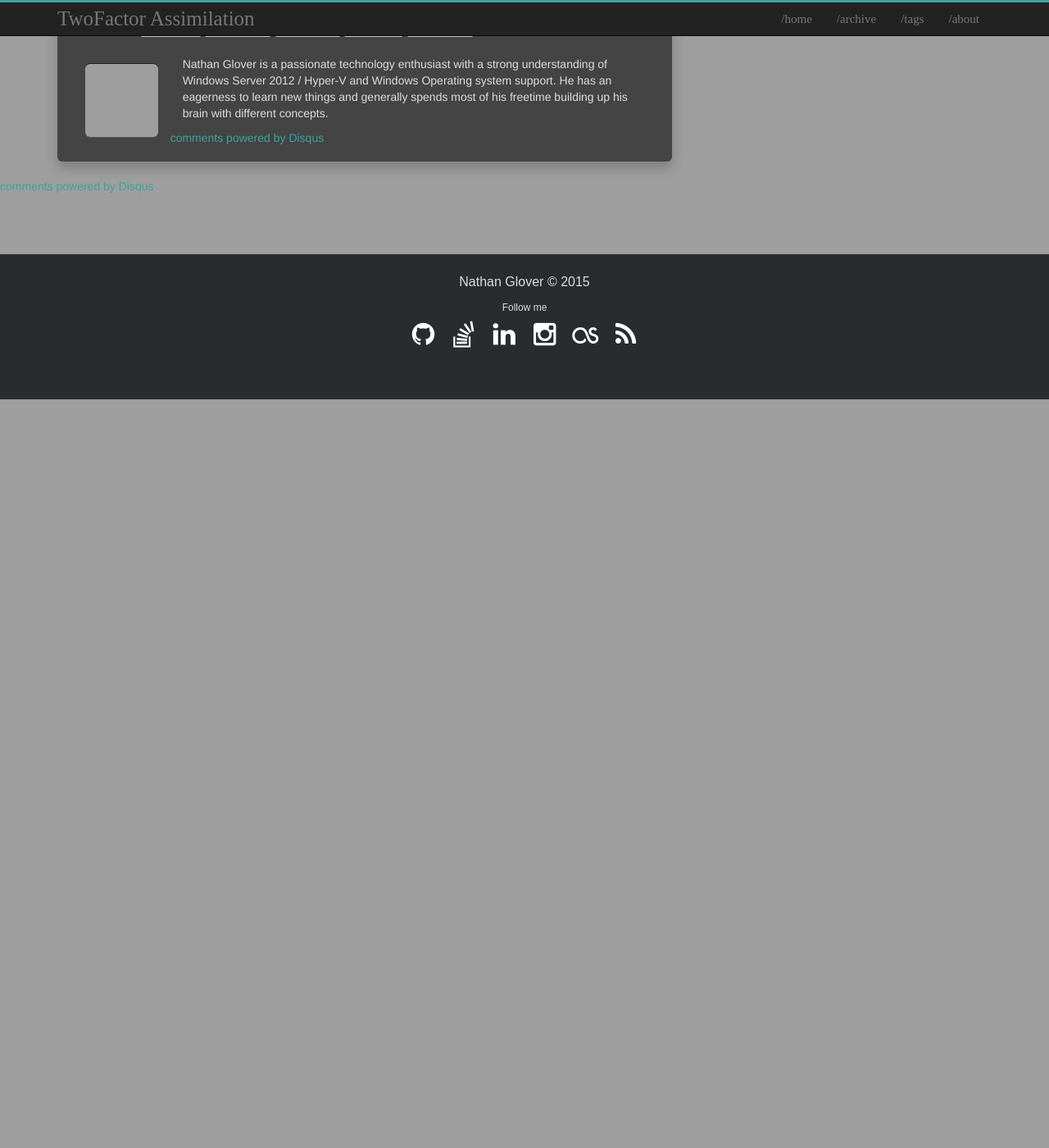
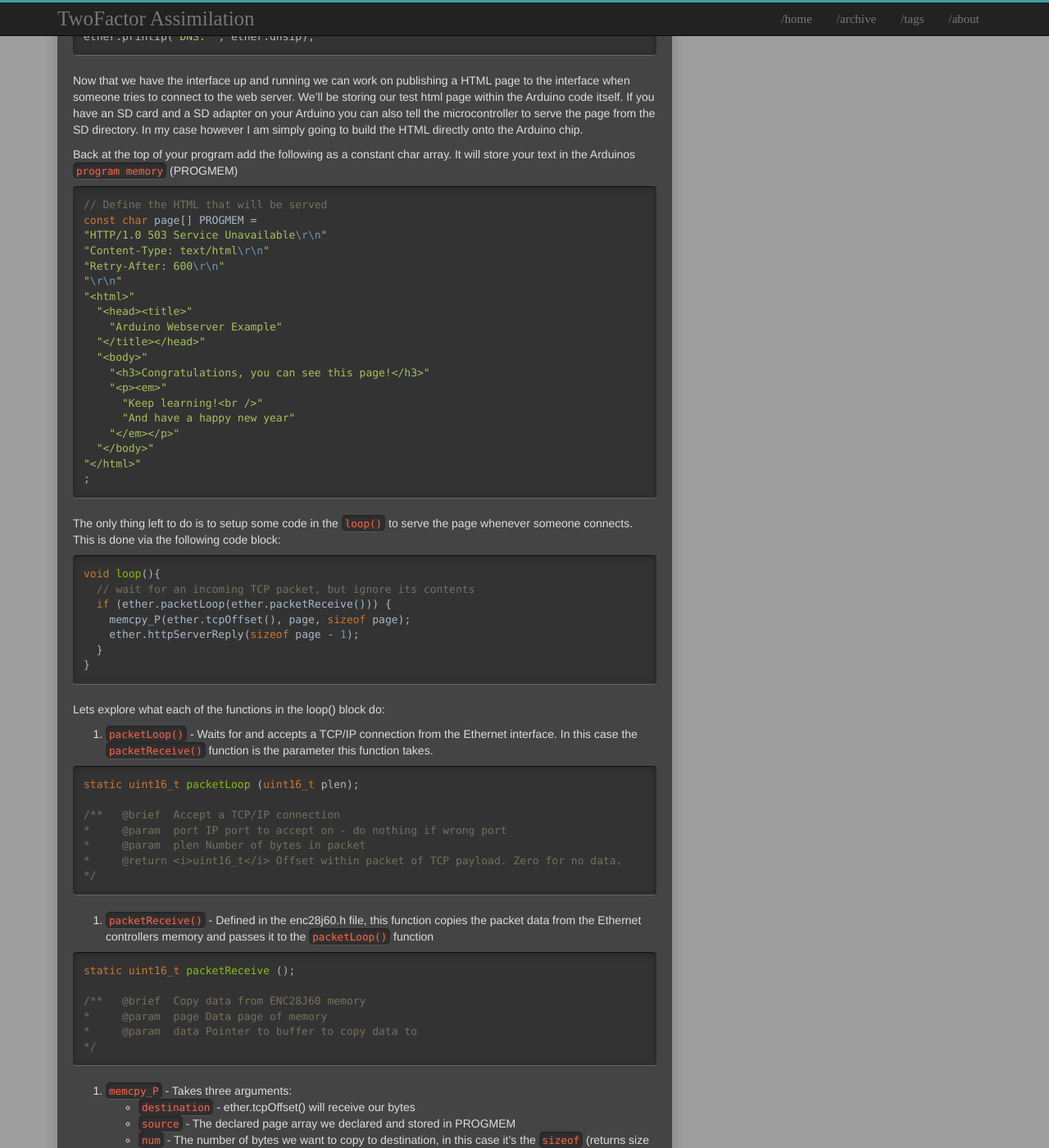
Before and after one commit to t04glovern/t04glovern.github.io.raw, a Jekyll site: the page built from _posts/2015-12-30-arduino-projects--ethernet-using-hr911105a.markdown, in a window 1280 px wide and 1400 px high, scrolled down 6079 px. Shown: the whole window at 82% size. Built offline with Jekyll 4.4.1, drawn with Linux system fonts in a browser that asks for light colours; comment, search, counter and statistics services are not loaded; before the commit the page ends 6566 px from its top, so only the background shows below that; some of the changed text lies outside the part shown; grey boxes are pictures that could not be loaded.

Commit message:
Final draft of Ethernet post

```diff
--- a/_posts/2015-12-30-arduino-projects--ethernet-using-hr911105a.markdown
+++ b/_posts/2015-12-30-arduino-projects--ethernet-using-hr911105a.markdown
@@ -144,17 +144,18 @@ Add a another byte array to store the mac address of the interface. You can eith
 static byte mymac[] = { 0x74,0x69,0x69,0x2D,0x30,0x31 };
 {% endhighlight c %}
 
-I would also recommend adding the following line to specify the TCP/IP buffer size. We will be using this later during the interface initialization.
+I would also recommend adding the following line to specify the `TCP/IP buffer size`. We will be using this later during the interface initialization.
 
 {% highlight c %}
 // TCP/IP send and receive buffer
 byte Ethernet::buffer[500];
 {% endhighlight c %}
 
-Now lets get started on the setup() code. We'll start by opening up a serial connection for debugging with the baud rate of 57600
+Now lets get started on the `setup()` code. We'll start by opening up a serial connection for debugging with the baud rate of 57600
 
 {% highlight c %}
 void setup() {
+  // Open a serial connection for debugging
   Serial.begin(57600);
   Serial.println("\n[Debugger]");
 {% endhighlight c %}
@@ -175,8 +176,9 @@ Now we need to initialize the Ethernet interface using the `ether.begin()` funct
 We can use the information above to construct the ether.begin() function using the Ethernet buffer size and our Ethernet mac address. We also want to wrap this initialization in an `if statement` to confirm the interface is constructed correctly. Use the following syntax to get that done:
 
 {% highlight c %}
+// Initialize the Ethernet interface
 if (ether.begin(sizeof Ethernet::buffer, mymac) == 0)
-    Serial.println( "Failed to access Ethernet controller");
+  Serial.println( "Failed to access Ethernet controller");
 {% endhighlight c %}
 
 Next we need to setup the interface with either DHCP or the static values we declared earlier on. You can choose to do either by implementing one of the following solutions:
@@ -205,13 +207,104 @@ static bool staticSetup (const uint8_t* my_ip,
 And therefore can be implemented as follows:
 
 {% highlight c %}
+// Setup IP statically
 ether.staticSetup(myip, gwip, dnsip, mask);
 {% endhighlight c %}
 
 At this point, we should have our interface setup. Just to make sure lets write out the IP values to serial:
 
 {% highlight c %}
+// Print IP information out to serial line
 ether.printIp("IP:  ", ether.myip);
 ether.printIp("GW:  ", ether.gwip);
 ether.printIp("DNS: ", ether.dnsip);
 {% endhighlight c %}
+
+Now that we have the interface up and running we can work on publishing a HTML page to the interface when someone tries to connect to the web server. We'll be storing our test html page within the Arduino code itself. If you have an SD card and a SD adapter on your Arduino you can also tell the microcontroller to serve the page from the SD directory. In my case however I am simply going to build the HTML directly onto the Arduino chip.
+
+Back at the top of your program add the following as a constant char array. It will store your text in the Arduinos `program memory` (PROGMEM)
+
+{% highlight c %}
+// Define the HTML that will be served
+const char page[] PROGMEM =
+"HTTP/1.0 503 Service Unavailable\r\n"
+"Content-Type: text/html\r\n"
+"Retry-After: 600\r\n"
+"\r\n"
+"<html>"
+  "<head><title>"
+    "Arduino Webserver Example"
+  "</title></head>"
+  "<body>"
+    "<h3>Congratulations, you can see this page!</h3>"
+    "<p><em>"
+      "Keep learning!<br />"
+      "And have a happy new year"
+    "</em></p>"
+  "</body>"
+"</html>"
+;
+{% endhighlight c %}
+
+The only thing left to do is to setup some code in the `loop()` to serve the page whenever someone connects. This is done via the following code block:
+
+{% highlight c %}
+void loop(){
+  // wait for an incoming TCP packet, but ignore its contents
+  if (ether.packetLoop(ether.packetReceive())) {
+    memcpy_P(ether.tcpOffset(), page, sizeof page);
+    ether.httpServerReply(sizeof page - 1);
+  }
+}
+{% endhighlight c %}
+
+Lets explore what each of the functions in the loop() block do:
+
+1. `packetLoop()` - Waits for and accepts a TCP/IP connection from the Ethernet interface. In this case the `packetReceive()` function is the parameter this function takes.
+
+{% highlight c %}
+static uint16_t packetLoop (uint16_t plen);
+
+/**   @brief  Accept a TCP/IP connection
+*     @param  port IP port to accept on - do nothing if wrong port
+*     @param  plen Number of bytes in packet
+*     @return <i>uint16_t</i> Offset within packet of TCP payload. Zero for no data.
+*/
+{% endhighlight c %}
+
+2. `packetReceive()` - Defined in the enc28j60.h file, this function copies the packet data from the Ethernet controllers memory and passes it to the `packetLoop()` function
+
+{% highlight c %}
+static uint16_t packetReceive ();
+
+/**   @brief  Copy data from ENC28J60 memory
+*     @param  page Data page of memory
+*     @param  data Pointer to buffer to copy data to
+*/
+{% endhighlight c %}
+
+3. `memcpy_P` - Takes three arguments:
+* `destination` - ether.tcpOffset() will receive our bytes
+* `source` - The declared page array we declared and stored in PROGMEM
+* `num` - The number of bytes we want to copy to destination, in this case it's the `sizeof` (returns size in bytes) the `page array`
+
+4. `tcpOffset()` - Initializes the SPI interface and serves as a input for the TCP payload
+
+{% highlight c %}
+static uint8_t* tcpOffset () { return buffer + 0x36; } //!< Pointer to the start of TCP payload
+
+/**   @brief  Initialise SPI interface
+*     @note   Configures Arduino pins as input / output, etc.
+*/
+{% endhighlight c %}
+
+5. `httpServerReply()` - advises the interface of how many bytes make up the TCP payload. In this case it's the byte size of the page array minus 1
+
+{% highlight c %}
+static void httpServerReply (uint16_t dlen);
+
+/**   @brief  Send a response to a HTTP request
+*     @param  dlen Size of the HTTP (TCP) payload
+*     @param  flags TCP flags
+*/
+{% endhighlight c %}
```
